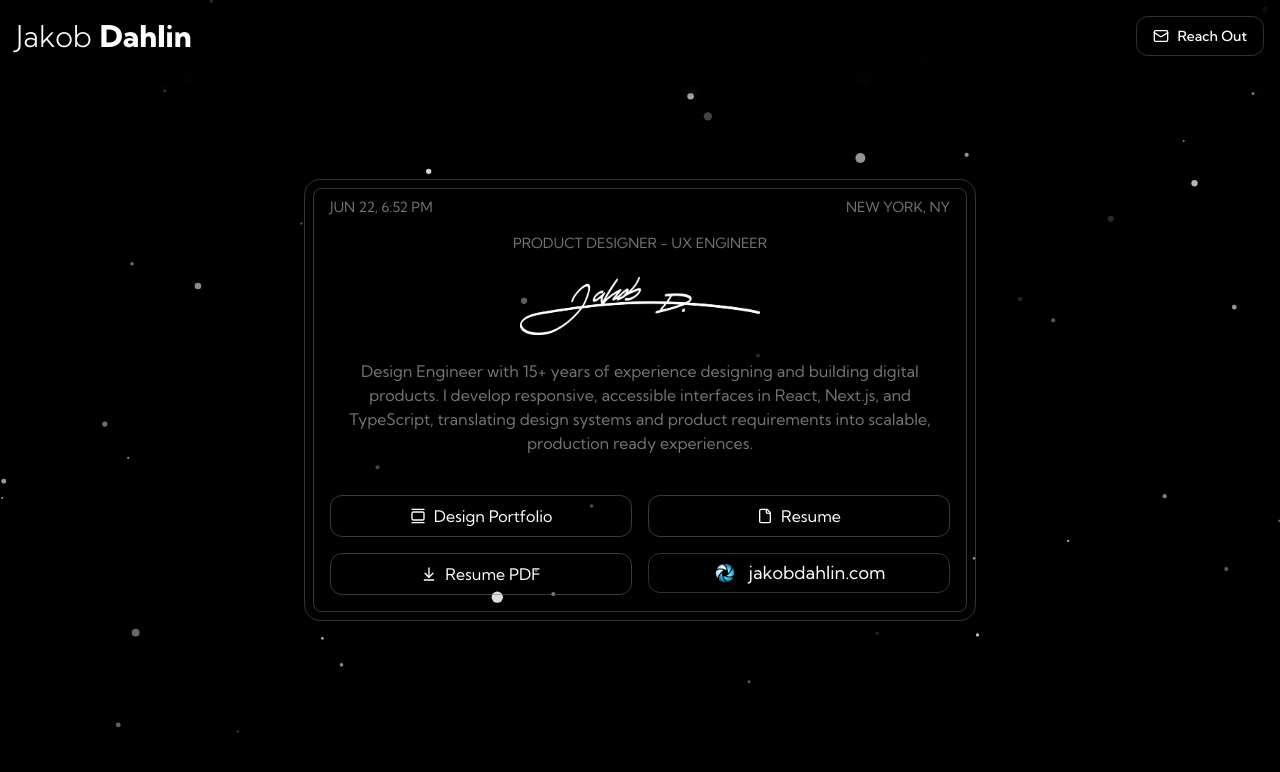
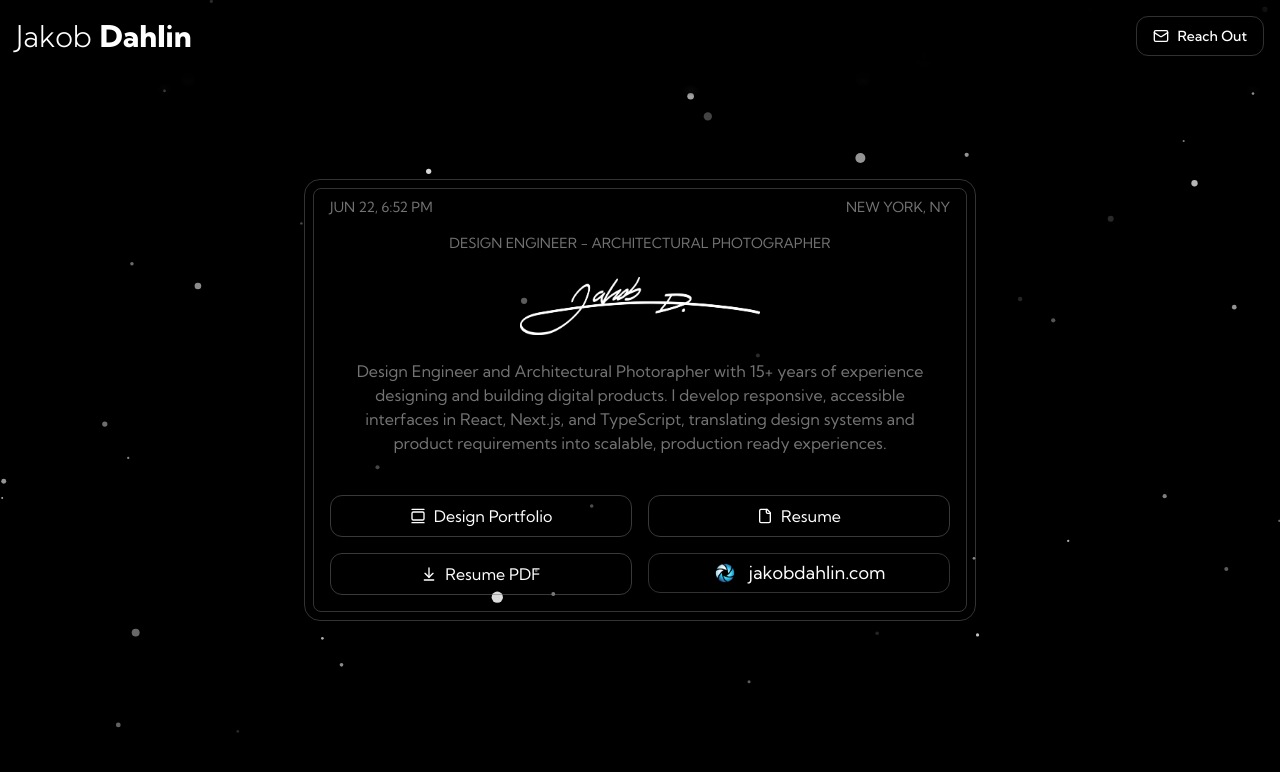
Before and after one commit to jakobdahlin/resume, a Next.js app: page / in a window 1280 px wide. Shown: the top 772 px of the page. Built offline with nearby package versions, Linux system fonts and the light colour scheme.

Commit message:
Updated intro card with Design Engineer title

```diff
--- a/components/introcard.tsx
+++ b/components/introcard.tsx
@@ -72,9 +72,9 @@ export default function IntroCard() {
             animate={{ opacity: 1, y: 0 }}
             transition={{ duration: 1, delay: 2 }}
             className="flex flex-col w-full text-md text-center text-neutral-500 rounded-full">
-            Product Designer
+            Design Engineer
             -
-            UX Engineer
+            Architectural Photographer
           </motion.span>
         </div>
 
@@ -102,7 +102,7 @@ export default function IntroCard() {
           transition={{ duration: 3, delay: 1 }}
           className="text-neutral-400 text-center text-md px-2 pb-10 mx-4">
           <ShinyText
-            text="Design Engineer with 15+ years of experience designing and building digital products.
+            text="Design Engineer and Architectural Photorapher with 15+ years of experience designing and building digital products.
             I develop responsive, accessible interfaces in React, Next.js, and TypeScript,
             translating design systems and product requirements into scalable, production
             ready experiences."
```
